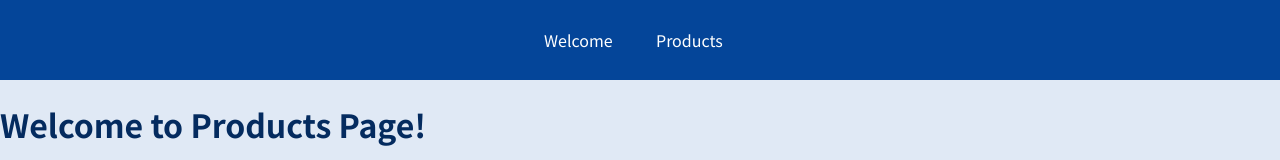
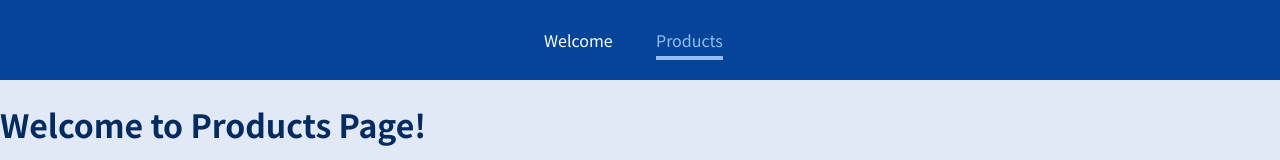
Before and after one commit to Harry-Leepz/React-Router, a React (Create React App) app: page /products in a window 1280 px wide. Shown: the top 160 px of the page. Built offline with nearby package versions, Linux system fonts and the light colour scheme.

Commit message:
Make Links into NavLinks to show active css class

```diff
--- a/src/components/Header.jsx
+++ b/src/components/Header.jsx
@@ -1,4 +1,4 @@
-import { Link } from "react-router-dom";
+import { NavLink } from "react-router-dom";
 
 import classes from "./Header.module.css";
 
@@ -8,10 +8,14 @@
       <nav>
         <ul>
           <li>
-            <Link to='/welcome'>Welcome</Link>
+            <NavLink activeClassName={classes.active} to='/welcome'>
+              Welcome
+            </NavLink>
           </li>
           <li>
-            <Link to='/products'>Products</Link>
+            <NavLink activeClassName={classes.active} to='/products'>
+              Products
+            </NavLink>
           </li>
         </ul>
       </nav>
```
Also changed, not shown: 1 other file (tests, documents, lock files or other folders).
